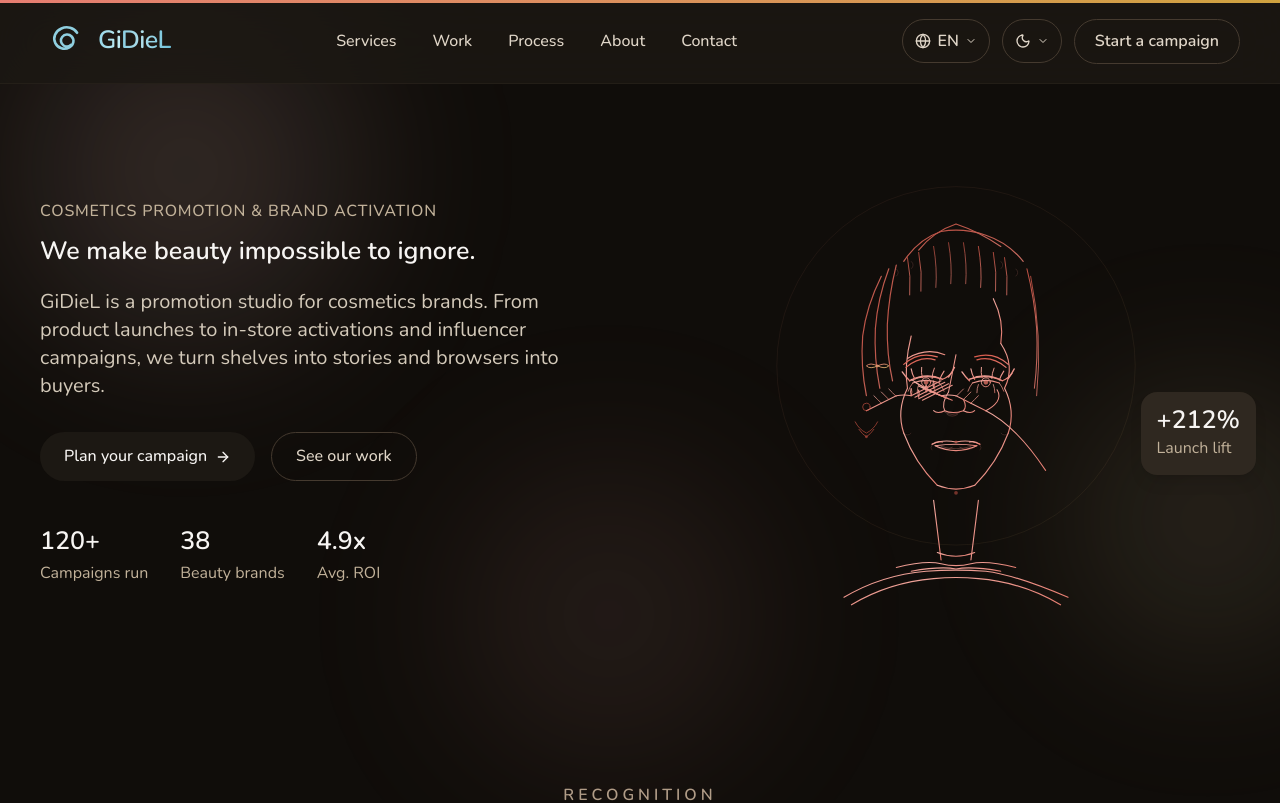
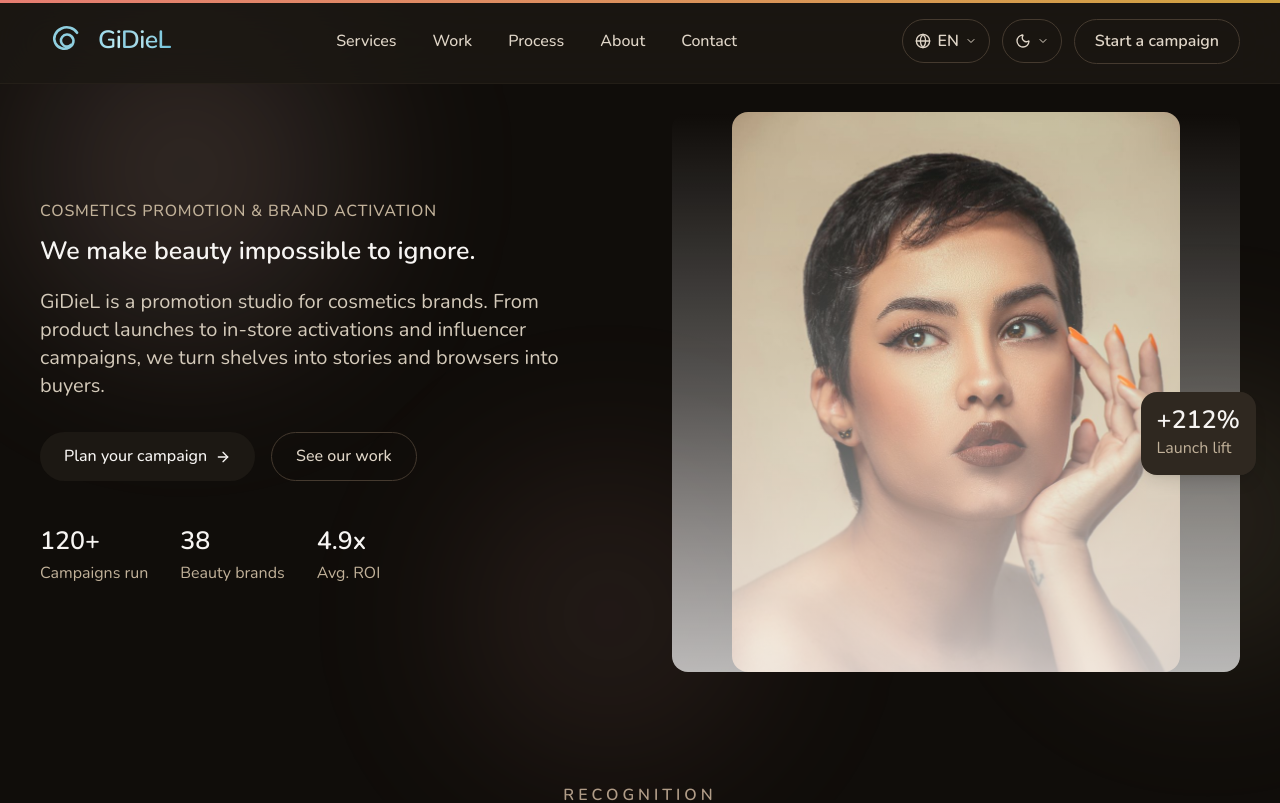
Before and after one commit to holomind-gdl/gidiel, a Next.js app: page / in a window 1280 px wide. Shown: the top 803 px of the page. Built offline with nearby package versions, Linux system fonts and the light colour scheme.

Commit message:
feat: switch hero image to photo with dark gradient overlay

```diff
--- a/src/components/sections/hero.tsx
+++ b/src/components/sections/hero.tsx
@@ -103,13 +103,14 @@
             <motion.div style={{ y: imageY }} className="relative">
               <div className="relative z-10">
                 <Image
-                  src="/images/hero/model.svg"
+                  src="/images/hero/model.jpg"
                   alt="Model wearing bold cosmetics"
                   width={600}
                   height={750}
                   className="aspect-[4/5] w-full max-w-md mx-auto object-cover rounded-2xl"
                   priority
                 />
+                <div className="absolute inset-0 rounded-2xl bg-gradient-to-t from-ink-950/70 via-ink-950/30 to-transparent" />
               </div>
               <div className="hidden sm:block absolute top-1/2 -end-4 z-20">
                 <div className="bg-white/90 backdrop-blur-sm rounded-2xl p-4 shadow-lg">
```
Also changed, not shown: public/images/hero/model.svg (deleted).
